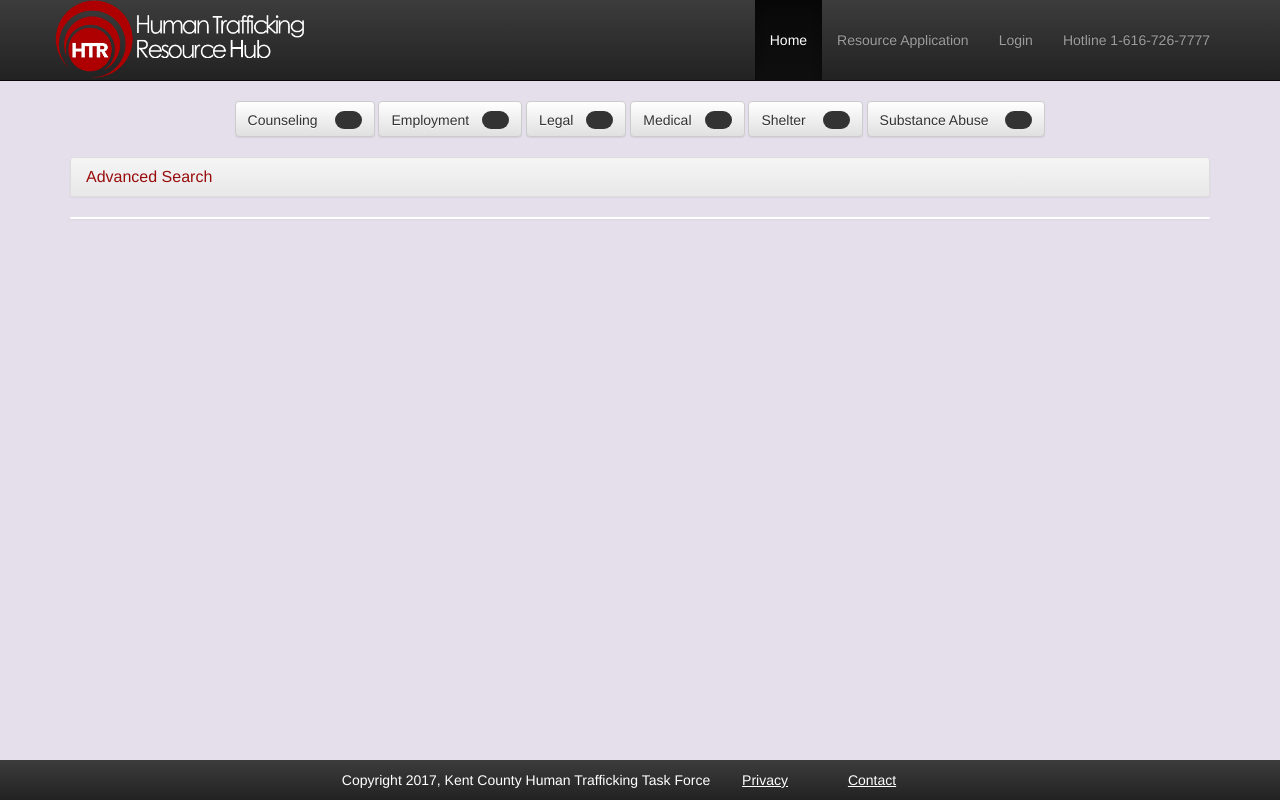
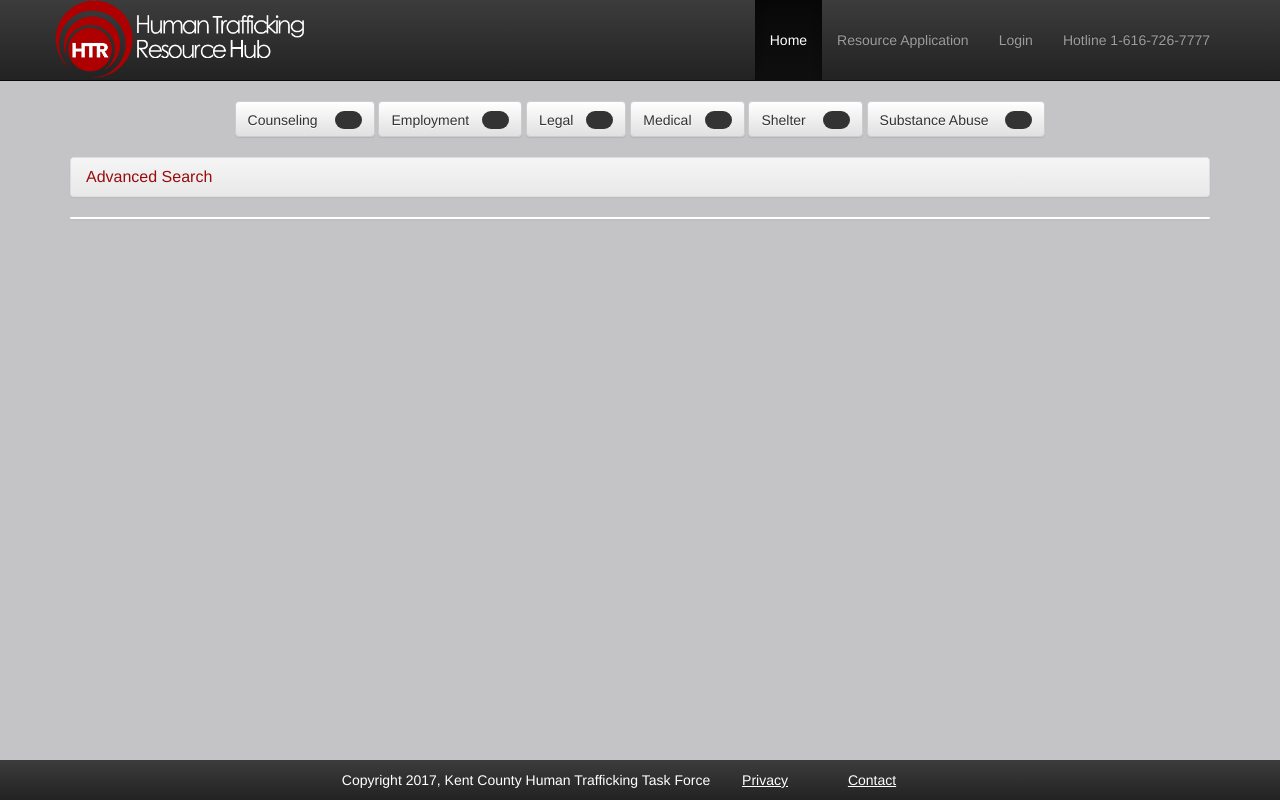
Before and after one commit to synergysolutions463/htResourceHub, a PHP site: page /HTML/index.html in a window 1280 px wide. Run offline with PHP 8.4, Linux system fonts and the light colour scheme; data that the repository does not hold is empty.

Commit message:
commit for safety

```diff
--- a/CSS/CSS_Master.css
+++ b/CSS/CSS_Master.css
@@ -18,7 +18,9 @@
 
 body {
     /*background-color: #f2f2f2;*/
-    background-color: #e5dfeb;
+  /*  background-color: #e5dfeb; */
+   /*  background-color: #bfbfbf;*/
+    background-color: #c4c3c5;
     display: table;
 }
 
```
